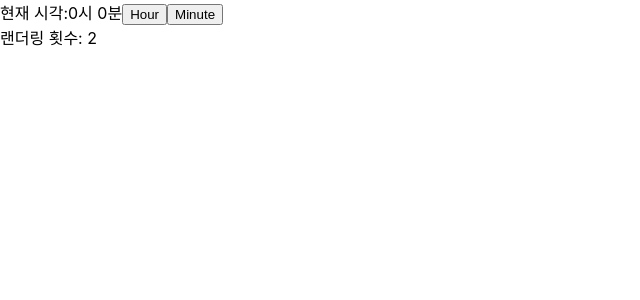
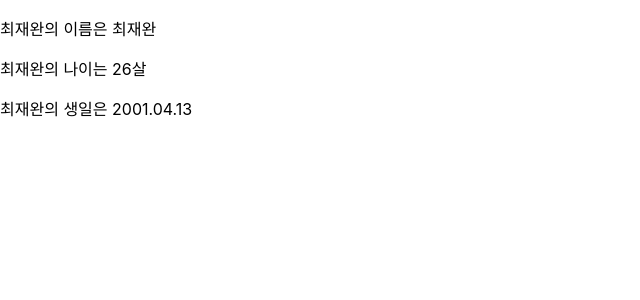
Before and after one commit to FromLAtoNY-wodhksqq/React-Hooks, a React (Create React App) app: page / in a window 1280 px wide. Shown: the top 300 px of the page, without its empty margins (0-640 px from the left). Built offline with nearby package versions, Linux system fonts and the light colour scheme.

Commit message:
useContext

```diff
--- a/src/App.js
+++ b/src/App.js
@@ -1,8 +1,20 @@
+
 import logo from './logo.svg';
 import './App.css';
-import React,{useState,useEffect,useRef} from "react";
+import React,{useState,useEffect,useRef,useContext} from "react";
+import Page from "./a/Page";
+import {UserContext} from "./b/UserContext";
+
+function App(){
+    return(<UserContext.Provider value={"최재완"}>
+        <Page/>
+    </UserContext.Provider>)
+}
+export default App;
 
 
+
+/*
 function App() {
     const[hour,setHour] = useState(0);
     const[minute,setMinute] = useState(0);
@@ -59,3 +71,4 @@ function App() {
 }
 
 export default App;
+*/
--- /dev/null
+++ b/src/a/Age.jsx
@@ -0,0 +1,12 @@
+import React, {useContext} from 'react';
+import {UserContext} from '../b/UserContext';
+
+const Age = () => {
+    const user = useContext(UserContext);
+    return (
+        <div>
+            <p>{user}의 나이는 26살</p>
+        </div>
+    )
+}
+export default Age;
--- /dev/null
+++ b/src/a/DOB.jsx
@@ -0,0 +1,12 @@
+import React, {useContext} from 'react';
+import {UserContext} from '../b/UserContext';
+
+const DOB = () => {
+    const user = useContext(UserContext);
+    return (
+        <div>
+            <p>{user}의 생일은 2001.04.13</p>
+        </div>
+    )
+}
+export default DOB;
--- /dev/null
+++ b/src/a/Name.jsx
@@ -0,0 +1,12 @@
+import React, {useContext} from 'react';
+import {UserContext} from '../b/UserContext';
+
+const Name = () => {
+    const user = useContext(UserContext);
+    return(
+        <div>
+            <p>{user}의 이름은 {user}</p>
+        </div>
+    )
+}
+export default Name;
--- /dev/null
+++ b/src/a/Page.jsx
@@ -0,0 +1,16 @@
+import Age from "./Age";
+import Name from "./Name";
+import DOB from "./DOB";
+
+
+const Page = () => {
+    return (
+        <div className="page">
+            <Name/>
+            <Age/>
+            <DOB/>
+        </div>
+    );
+};
+
+export default Page;
--- /dev/null
+++ b/src/b/UserContext.js
@@ -0,0 +1,3 @@
+import {createContext} from "react";
+
+export const UserContext = createContext(null)  ;
```
